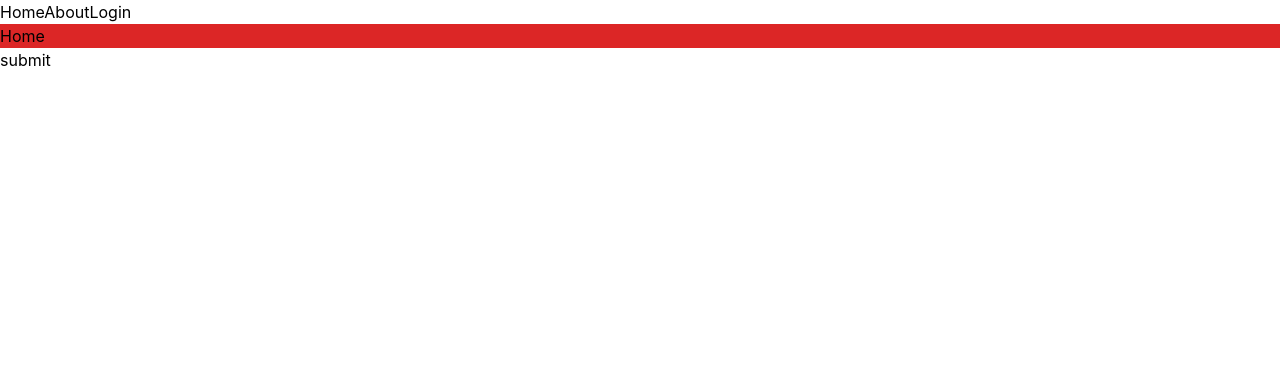
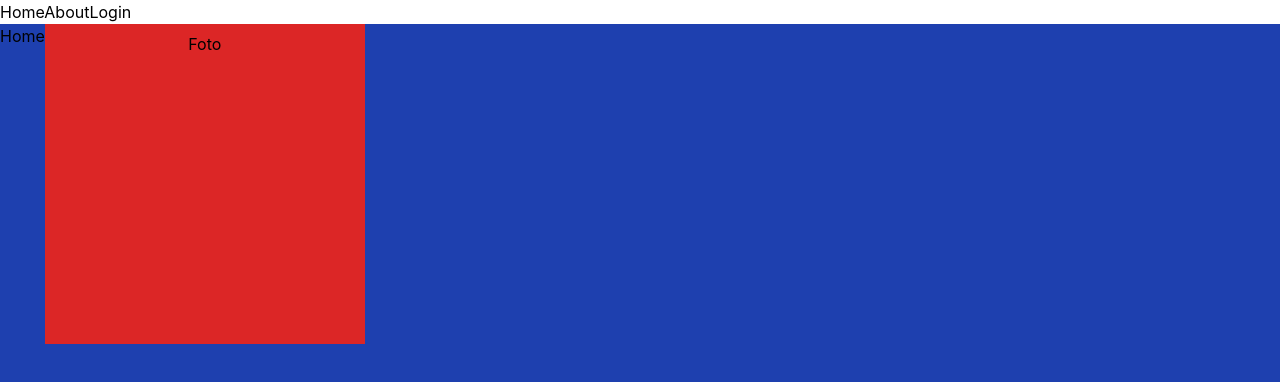
Before and after one commit to NaserJafari/tinderapp, a React (Create React App) app: page /home in a window 1280 px wide. Shown: the top 382 px of the page. Built offline with nearby package versions, Linux system fonts and the light colour scheme.

Commit message:
begin home

```diff
--- a/src/Home.js
+++ b/src/Home.js
@@ -1,8 +1,9 @@
 function Home() {
   return (
     <>
-      <h1 className="bg-red-600">Home</h1>
-      <button type="submit">submit</button>
+      <div className="bg-blue-800 flex h-screen w-full">Home
+        <div className="bg-red-600 flex justify-center align-middle p-2 text-left h-80 w-80">Foto</div>
+      </div>
     </>
   );
 }
```
